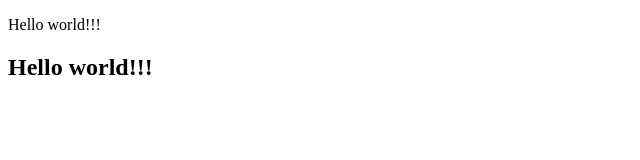
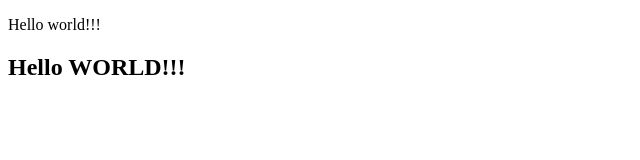
Before and after one commit to Goodbrvtb/Project, a plain HTML site: page index.html in a window 1280 px wide. Shown: the full height of the page, 0-640 px from the left. Drawn offline with Linux system fonts and the light colour scheme.

Commit message:
Modify index

```diff
--- a/index.html
+++ b/index.html
@@ -10,7 +10,7 @@
 
   <p>Hello world!!!</p>
 
-  <h2>Hello world!!!</h2>
+  <h2>Hello WORLD!!!</h2>
  <!-- <script>
     alert(1);
   </script> -->
```
